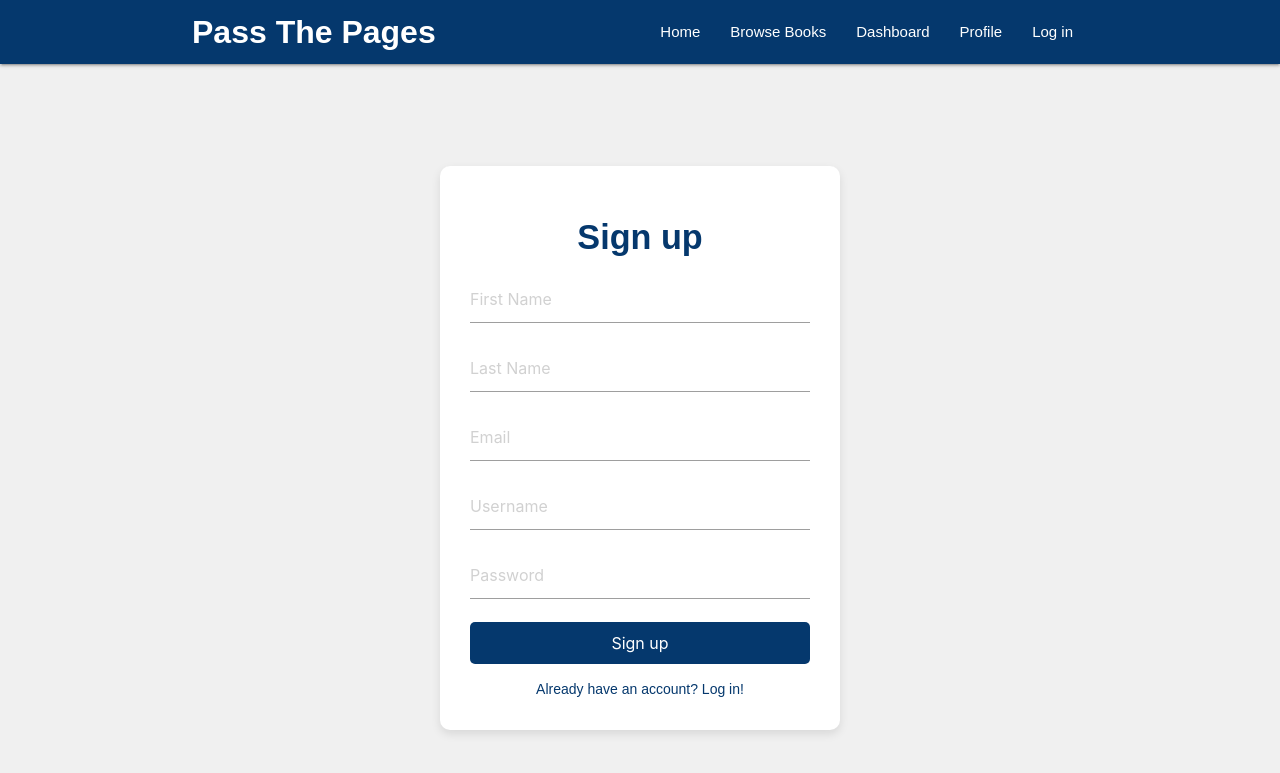
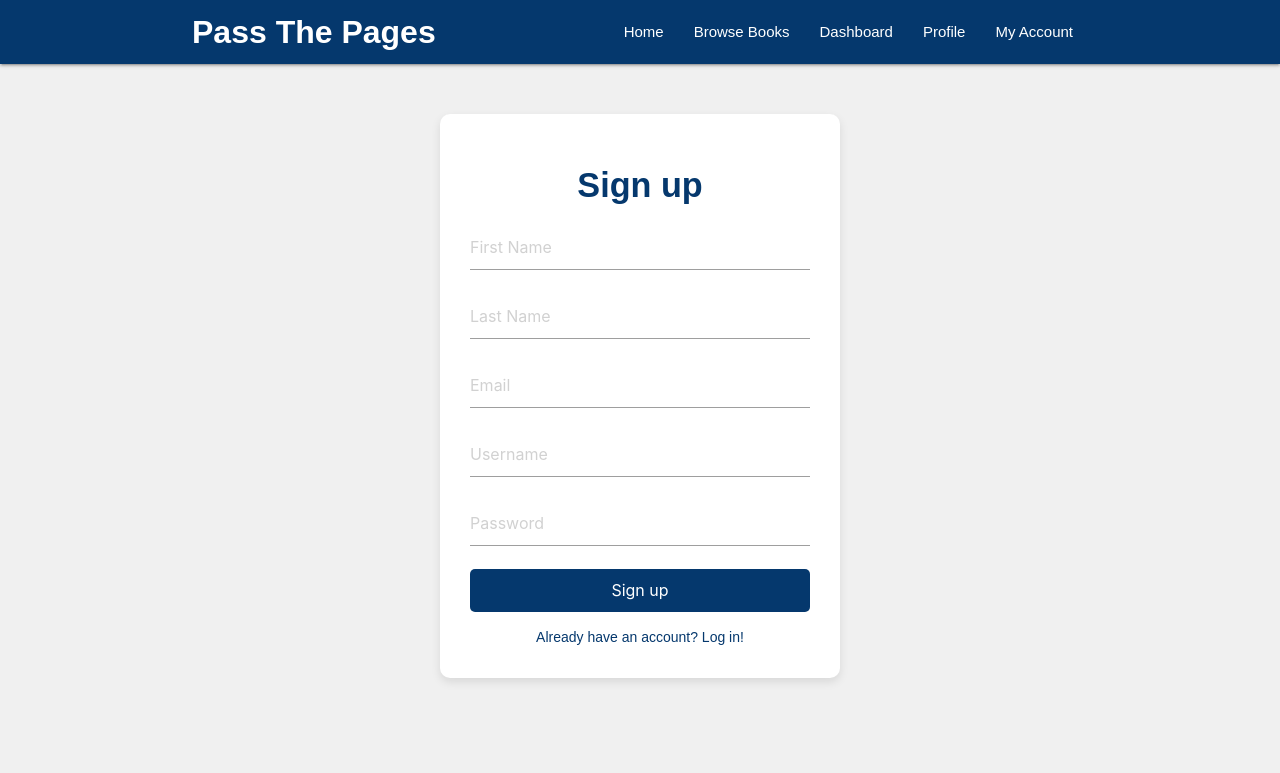
Before and after one commit to silvabog/PTG, a PHP site: page /signup.html in a window 1280 px wide. Shown: the top 773 px of the page. Run offline with PHP 8.4, Linux system fonts and the light colour scheme.

Commit message:
navbar improved

```diff
--- a/pass-the-pages-frontend/navbar.html
+++ b/pass-the-pages-frontend/navbar.html
@@ -7,15 +7,42 @@
       <li><a href="browse.html">Browse Books</a></li>
       <li><a href="dashboard.html">Dashboard</a></li>
       <li><a href="profile.html">Profile</a></li>
-      <li><a href="login.html">Log in</a></li>
+
+      <!-- Dropdown Trigger -->
+      <li>
+        <a class="dropdown-trigger" href="#" data-target="account-dropdown">My Account</a>
+      </li>
     </ul>
   </div>
 </nav>
+
+<!-- Dropdown Structure -->
+<ul id="account-dropdown" class="dropdown-content">
+  <li><a href="login.html">Log in</a></li>
+  <li><a href="signup.html">Sign up</a></li>
+  <li class="divider"></li>
+  <li><a href="profile.html">My Profile</a></li>
+  <li><a href="mybooks.html">My Books</a></li>
+  <li><a href="transactions.html">My Transactions</a></li>
+</ul>
 
 <ul class="sidenav" id="mobile-menu">
   <li><a href="index.html">Home</a></li>
   <li><a href="browse.html">Browse Books</a></li>
   <li><a href="dashboard.html">Dashboard</a></li>
   <li><a href="profile.html">Profile</a></li>
-  <li><a href="signin.html">Log in</a></li>
+  <li><a href="login.html">Log in</a></li>
+  <li><a href="signup.html">Sign up</a></li>
+  <li class="divider"></li>
+  <li><a href="profile.html">My Profile</a></li>
+  <li><a href="mybooks.html">My Books</a></li>
+  <li><a href="transactions.html">My Transactions</a></li>
 </ul>
+
+<!-- Initialize Dropdown -->
+<script>
+  document.addEventListener("DOMContentLoaded", function () {
+    var dropdowns = document.querySelectorAll(".dropdown-trigger");
+    M.Dropdown.init(dropdowns, { hover: true, coverTrigger: false });
+  });
+</script>
--- a/pass-the-pages-frontend/signup.html
+++ b/pass-the-pages-frontend/signup.html
@@ -6,6 +6,31 @@
   <title>Sign Up - Book Swap</title>
   <link href="https://cdnjs.cloudflare.com/ajax/libs/materialize/1.0.0/css/materialize.min.css" rel="stylesheet">
   <link rel="stylesheet" href="styles.css">
+  <style>
+/* Enable dropdown on hover */
+ul.dropdown-content {
+  display: none;
+  opacity: 0;
+  visibility: hidden;
+  transition: opacity 0.3s ease, visibility 0s linear 0.3s; /* Smooth transition */
+}
+
+/* Show the dropdown when hovering over the trigger */
+.dropdown-trigger:hover + .dropdown-content,
+.dropdown-content:hover {
+  display: block !important;
+  opacity: 1;
+  visibility: visible;
+  transition: opacity 0.3s ease, visibility 0s linear 0s; /* Transition in */
+}
+
+/* Position the dropdown under the 'My Account' button */
+.dropdown-content {
+  left: auto !important;  /* Align the dropdown to the left of the trigger */
+  right: 0 !important;  /* Disable default right alignment */
+  top: 100% !important;  /* Position it just below the trigger */
+}
+  </style>
 </head>
 <body>
 
@@ -13,7 +38,7 @@
   <div id="navbar-container"></div>
 
   <!-- Signup Form -->
-  <div class="reg-container">
+  <div class="auth-container">
     <h4>Sign up</h4>
     <form id="regForm">
       <div class="input-field">
@@ -31,15 +56,11 @@
       <div class="input-field">
         <input type="password" id="regPassword" placeholder="Password" required>
       </div>
-        <button type="submit" class="btn-reg">Sign up</button>
+      <button type="submit" class="btn-auth">Sign up</button>
     </form>
-    <p id="registerMessage" class="register-message"></p>
-    <a href="login.html" class="login-link">Already have an account? Log in!</a>
+    <p id="registerMessage" class="auth-message"></p>
+    <a href="login.html" class="auth-link">Already have an account? Log in!</a>
   </div>
-
-
-
-  <script src="script.js"></script>
 
   <!-- Materialize JS -->
   <script src="https://code.jquery.com/jquery-3.6.0.min.js"></script>
@@ -48,15 +69,25 @@
   <!-- Load Navbar -->
   <script>
     document.addEventListener("DOMContentLoaded", function () {
+      // Load navbar.html dynamically
       fetch("navbar.html")
         .then(response => response.text())
         .then(data => {
           document.getElementById("navbar-container").innerHTML = data;
+
+          // Initialize Sidenav for mobile menu
           var elems = document.querySelectorAll(".sidenav");
           M.Sidenav.init(elems);
+
+          // Initialize Dropdown for My Account section (on click, not hover)
+          var dropdownElems = document.querySelectorAll('.dropdown-trigger');
+          M.Dropdown.init(dropdownElems);
         });
     });
   </script>
 
+  <!-- Custom JavaScript -->
+  <script src="script.js"></script>
+
 </body>
 </html>
--- a/pass-the-pages-frontend/styles.css
+++ b/pass-the-pages-frontend/styles.css
@@ -101,7 +141,73 @@ nav .brand-logo {
     color: #666;
   }
 
-/* Mobile Responsive */
+  /* ==========================
+     Login & Registration Forms
+     ========================== */
+  .auth-container {
+    max-width: 400px;
+    width: 100%;
+    background: white;
+    padding: 30px;
+    border-radius: 10px;
+    box-shadow: 0px 4px 10px rgba(0, 0, 0, 0.1);
+    text-align: center;
+    margin: auto;
+    margin-top: 50px;
+    margin-bottom: 50px;
+  }
+
+  .auth-container h4 {
+    margin-bottom: 20px;
+    font-weight: 600;
+    color: rgb(5, 56, 109);
+  }
+
+  .input-field input {
+    background-color: #f9f9f9;
+    border-radius: 5px;
+    padding: 12px;
+    border: 1px solid #ddd;
+    width: 100%;
+  }
+
+  .btn-auth {
+    width: 100%;
+    background-color: rgb(5, 56, 109);
+    color: white;
+    transition: 0.3s;
+    padding: 12px;
+    border-radius: 5px;
+    font-size: 16px;
+    border: none;
+    cursor: pointer;
+  }
+
+  .btn-auth:hover {
+    background-color: rgb(4, 45, 90);
+  }
+
+  .auth-message {
+    margin-top: 10px;
+    font-size: 14px;
+    color: red;
+  }
+
+  .auth-link {
+    margin-top: 15px;
+    display: block;
+    font-size: 14px;
+    color: rgb(5, 56, 109);
+    text-decoration: none;
+  }
+
+  .auth-link:hover {
+    text-decoration: underline;
+  }
+
+  /* ==========================
+     Mobile Responsive
+     ========================== */
   @media (max-width: 768px) {
     .hero h2 {
       font-size: 1.5rem;
@@ -115,171 +221,78 @@ nav .brand-logo {
       flex-direction: column;
       align-items: center;
     }
-
-
   }
 
-/* Hero Section */
-.hero {
-  height: 80vh;
-  display: flex;
-  flex-direction: column;
-  justify-content: center;
-  align-items: center;
-  text-align: center;
-  background: url('https://source.unsplash.com/1600x900/?books,library') center/cover;
-  color: rgb(5, 56, 109);
-  padding: 20px;
+  @media (max-width: 600px) {
+    .auth-container {
+      width: 90%;
     }
-
-.hero h2 {
-  font-size: 2.5rem;
-  margin-bottom: 10px;
-}
-
-.hero p {
-  font-size: 1.2rem;
-  margin-bottom: 20px;
-}
-
-.hero p2 {
-  font-size: 0.9rem;
-  margin-bottom: 20px;
-  color: red;
-}
-
-.hero .btn-large {
-  font-size: 1.3rem;
-  padding: 15px 30px;
-  border-radius: 5px;
   }
 
 
-/* Login Page Styling */
-.login-container {
-max-width: 400px;
-width: 100%;
-background: white;
-padding: 30px;
-border-radius: 10px;
-box-shadow: 0px 4px 10px rgba(0, 0, 0, 0.1);
-text-align: center;
-margin: auto;
-margin-top: 8%;
+/* Navbar Dropdown Styles */
+.nav .dropdown-trigger {
+  cursor: pointer;
+  position: relative;  /* Ensure position for proper dropdown alignment */
 }
 
-.login-container h4 {
-margin-bottom: 20px;
-font-weight: 600;
-color: rgb(5, 56, 109);
+.nav .dropdown-content {
+  background-color: rgb(5, 56, 109);
+  border-radius: 5px;
+  min-width: 150px;
+  white-space: nowrap;
+  overflow: hidden;
+  display: none; /* Ensures dropdown is hidden by default */
 }
 
-.input-field input {
-background-color: #f9f9f9;
-border-radius: 5px;
-padding: 12px;
-border: 1px solid #ddd;
-width: 100%;
+.nav .dropdown-trigger:hover + .dropdown-content {
+  display: block;  /* Show the dropdown when hovered */
+  z-index: 999;  /* Ensure dropdown appears above other elements */
 }
 
-.btn-login {
-width: 100%;
-background-color: rgb(5, 56, 109);
+.nav .dropdown-content li a {
   color: white;
-transition: 0.3s;
-padding: 12px;
-border-radius: 5px;
+  padding: 10px 20px;
   font-size: 16px;
-border: none;
-cursor: pointer;
+  display: block;
+  text-align: left;
 }
 
-.btn-login:hover {
+.nav .dropdown-content li a:hover {
   background-color: rgb(4, 45, 90);
 }
 
-.login-message {
-margin-top: 10px;
-font-size: 14px;
-color: red;
+/* Enable dropdown on hover */
+ul.dropdown-content {
+  display: none;
 }
 
-.signup-link {
-margin-top: 15px;
-display: block;
-font-size: 14px;
-color: rgb(5, 56, 109);
-text-decoration: none;
+.dropdown-trigger:hover + .dropdown-content {
+  display: block !important;
+  opacity: 1;
+  visibility: visible;
+  transition: visibility 0s, opacity 0.3s linear;
 }
 
-.signup-link:hover {
-text-decoration: underline;
+
+
+
+
+/* Mobile Menu Dropdown */
+@media (max-width: 768px) {
+  .dropdown-content {
+    background-color: rgb(5, 56, 109);
+    min-width: 100%; /* Makes the dropdown width fit on mobile */
+    overflow: hidden; /* Prevents horizontal scroll on mobile */
   }
 
-/*Register form*/
-.reg-container {
-  max-width: 400px;
-  width: 100%;
-  background: white;
-  padding: 30px;
-  border-radius: 10px;
-  box-shadow: 0px 4px 10px rgba(0, 0, 0, 0.1);
-  text-align: center;
-  margin: auto;
-  margin-top: 8%;
+  .dropdown-content li a {
+    color: white;
+    padding: 10px;
+    font-size: 14px;
   }
 
-  .reg-container h4 {
-  margin-bottom: 20px;
-  font-weight: 600;
-  color: rgb(5, 56, 109);
-  }
-
-  .input-field input {
-  background-color: #f9f9f9;
-  border-radius: 5px;
-  padding: 12px;
-  border: 1px solid #ddd;
-  width: 100%;
-  }
-
-  .btn-reg {
-  width: 100%;
-  background-color: rgb(5, 56, 109);
-  color: white;
-  transition: 0.3s;
-  padding: 12px;
-  border-radius: 5px;
-  font-size: 16px;
-  border: none;
-  cursor: pointer;
-  }
-
-  .btn-reg:hover {
+  .dropdown-content li a:hover {
     background-color: rgb(4, 45, 90);
   }
-
-  .reg-message {
-  margin-top: 10px;
-  font-size: 14px;
-  color: red;
 }
-
-  .login-link {
-  margin-top: 15px;
-  display: block;
-  font-size: 14px;
-  color: rgb(5, 56, 109);
-  text-decoration: none;
-  }
-
-  .login-link:hover {
-  text-decoration: underline;
-  }
-
-/* Mobile Responsive */
-@media (max-width: 600px) {
-.login-container {
-    width: 90%;
-}
-}
```
Also changed, not shown: other parts of pass-the-pages-frontend/styles.css (+50 -10 lines), pass-the-pages-frontend/index.html (+12 -5 lines), pass-the-pages-frontend/login.html (+39 -10 lines), pass-the-pages-frontend/script.js (+18 -0 lines). Lines whose indentation alone changed are shown as unchanged.
